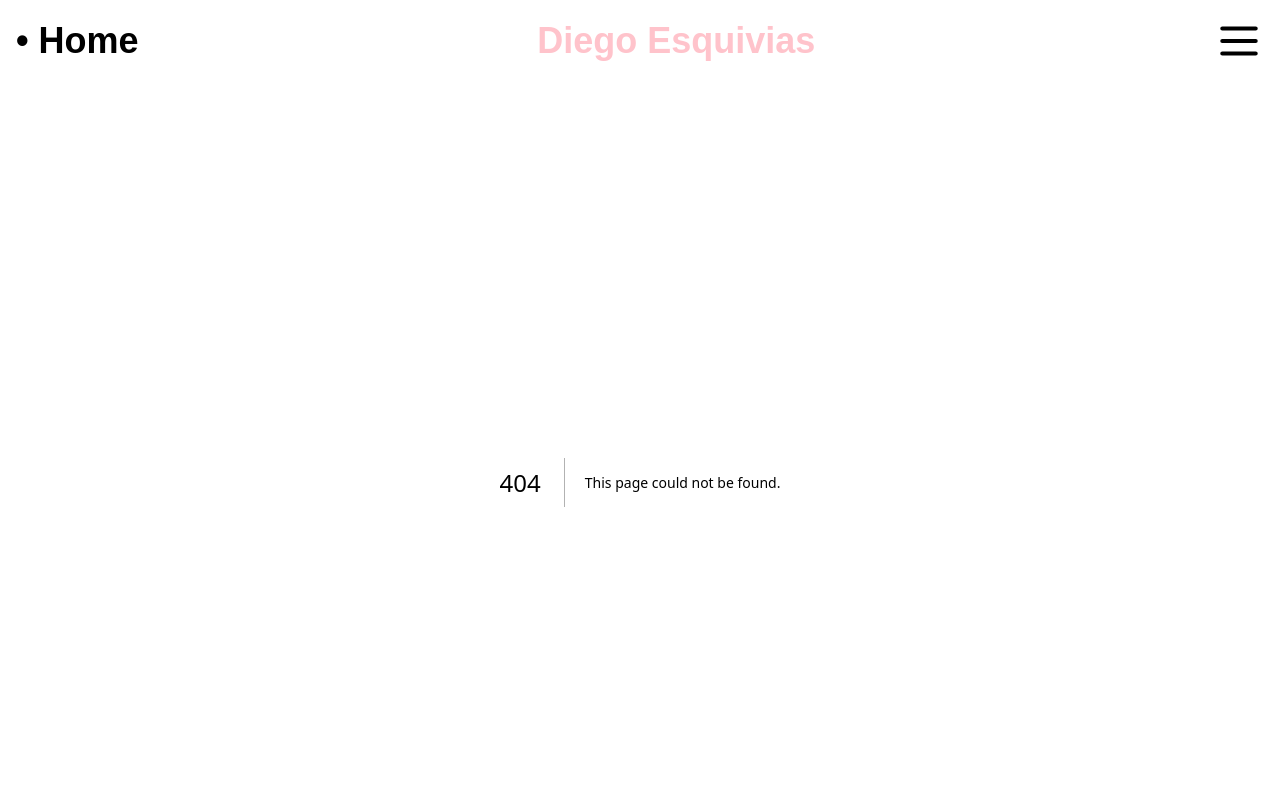
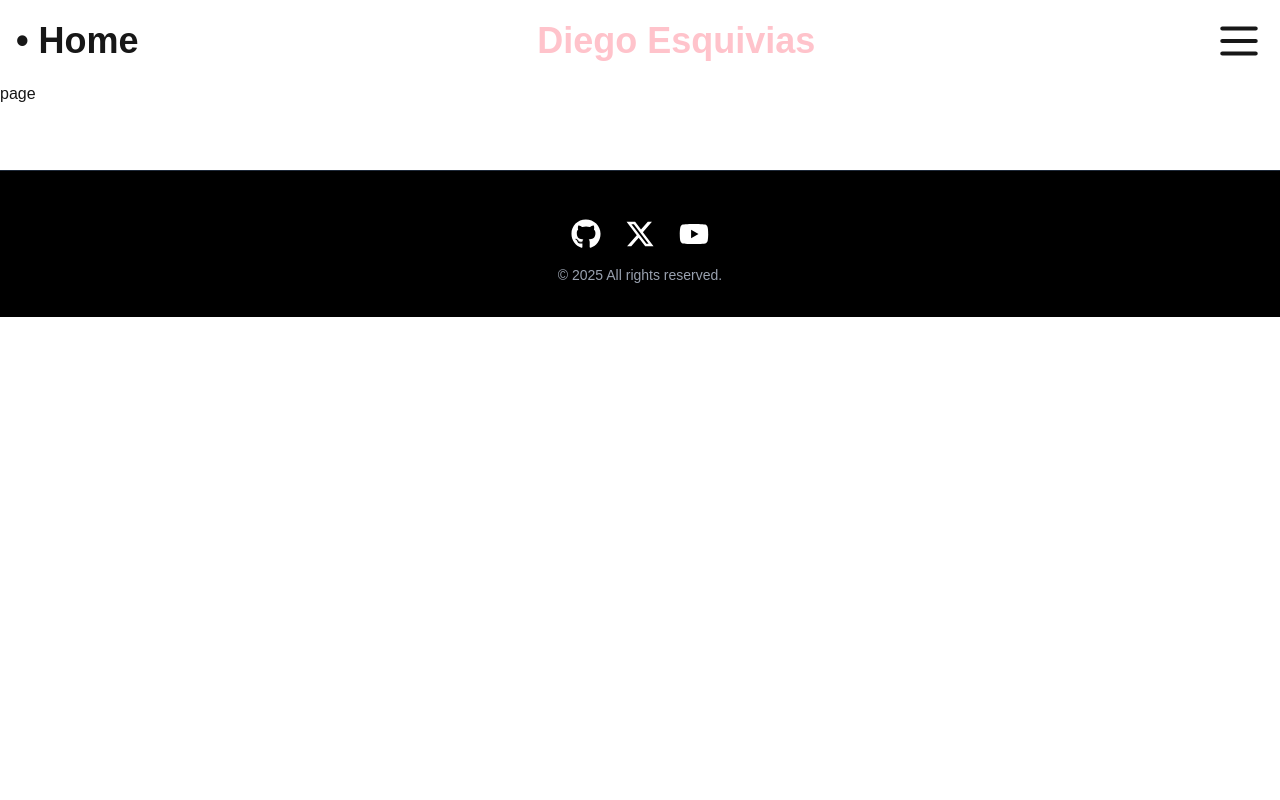
Before and after one commit to Diego-Esquivias/interactive-portfolio, a Next.js app: page /work in a window 1280 px wide. Before the commit this address had no page. Shown: the top 800 px of the page. Built offline with nearby package versions, Linux system fonts and the light colour scheme.

Commit message:
Create page.jsx

```diff
--- /dev/null
+++ b/src/app/work/page.jsx
@@ -0,0 +1,11 @@
+import React from 'react'
+
+const page = () => {
+  return (
+    <>
+    <div>page</div>
+    </>
+  )
+}
+
+export default page
```
